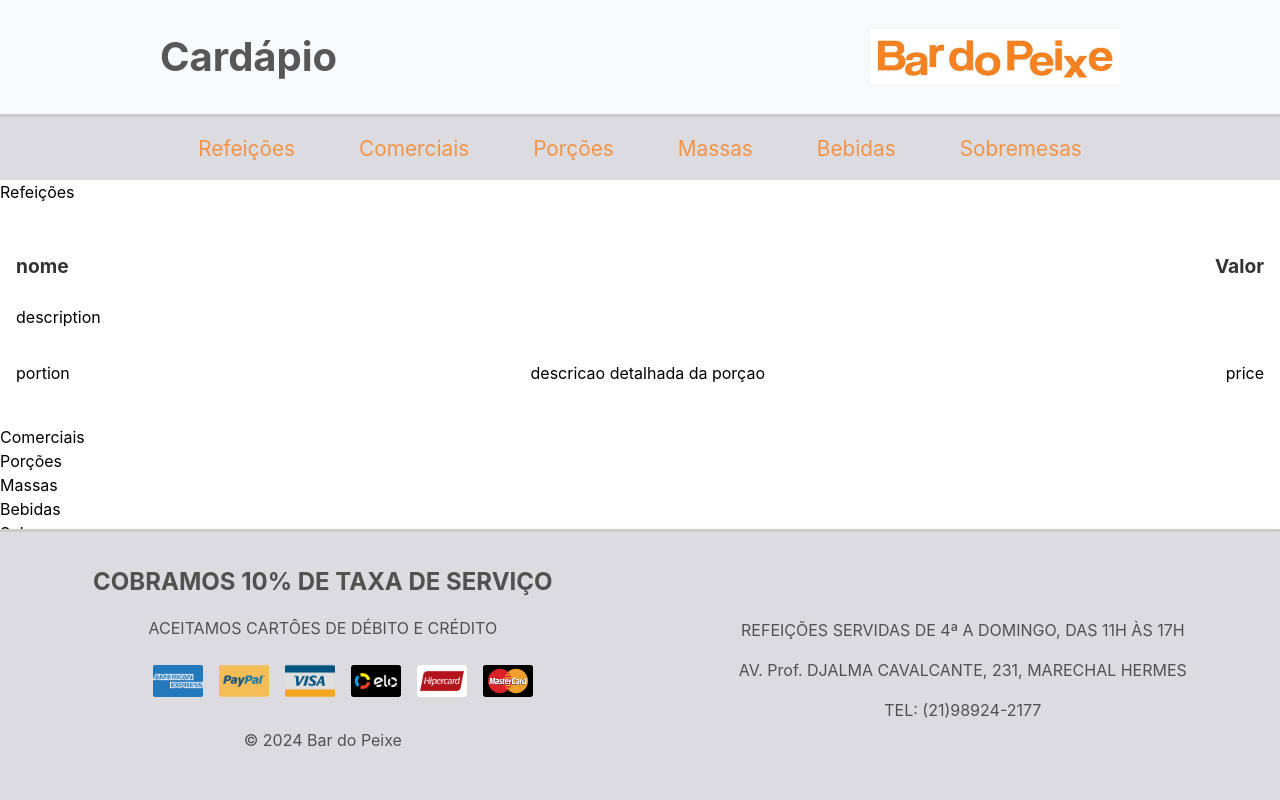
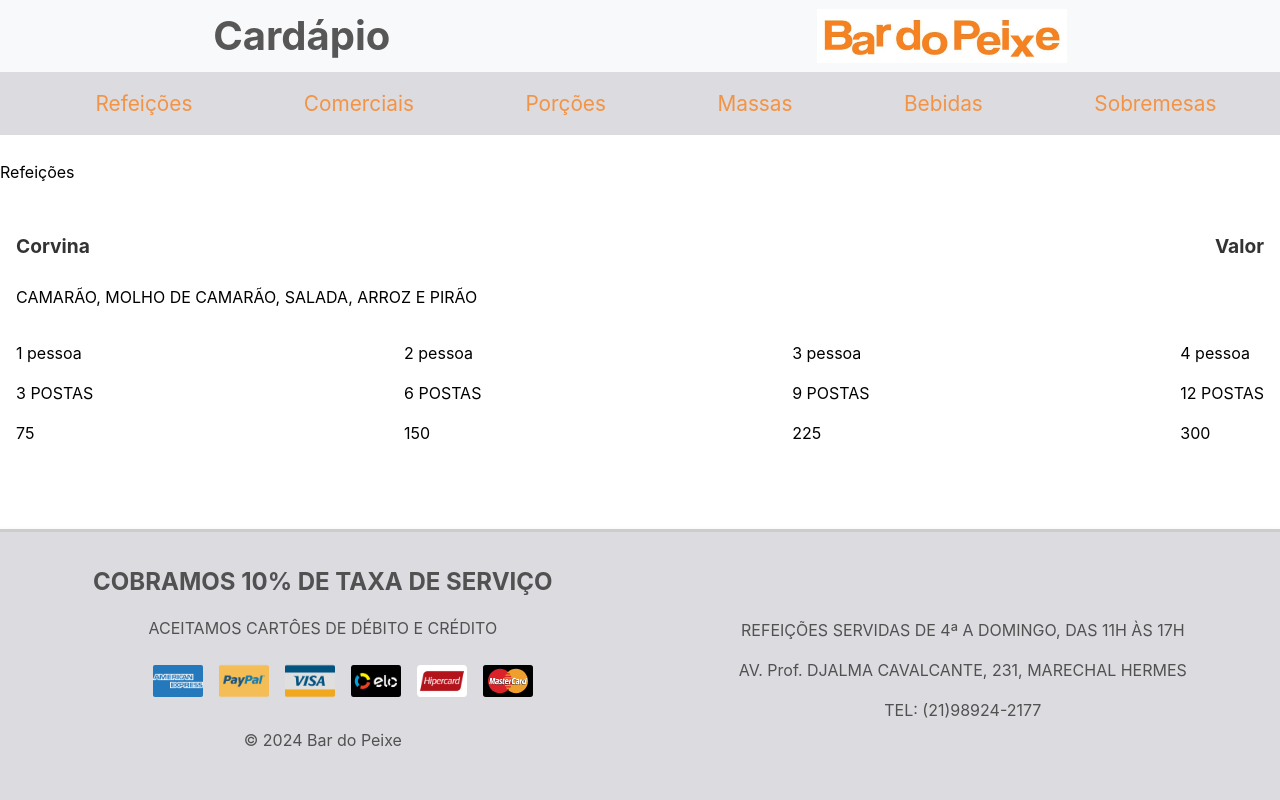
Before and after one commit to TatianeMarinho/Cardapio-Online, a React (Vite) app: page /menu in a window 1280 px wide. Shown: the top 800 px of the page. Built offline with nearby package versions, Linux system fonts and the light colour scheme.

Commit message:
cards renderizando

```diff
--- a/src/components/ArticleMenu/ArticleMenu.tsx
+++ b/src/components/ArticleMenu/ArticleMenu.tsx
@@ -1,15 +1,65 @@
+import DATA from "../../data/data";
 import CardItemMenu from "../CardItemMenu/CardItemMenu";
+import './articleMenu.css'
 
 function ArticleMenu() {
+    const SNACK = DATA.dishes.filter((item) => item.type === 'snack');
+    const COMMERCIAL = DATA.dishes.filter((item) => item.type === 'commercial');
+    const PORTION = DATA.dishes.filter((item) => item.type === 'portion');
+    const PASTA = DATA.dishes.filter((item) => item.type === 'pasta');
+    const DRINKS = DATA.drinks;
+    const DESSERT = DATA.dishes.filter((item) => item.type === 'dessert');
+
     return (
         <article>
             <section id="snack" >Refeições</section>
-                <CardItemMenu />
+                {
+                    SNACK.map((item) => {
+                        return (
+                            <CardItemMenu key={item.id} id={item.id} name={item.name} description={item.description}  image={item.image} characteristics={item.characteristics} />
+                        )
+                    })
+                }
             <section id="commercial" >Comerciais</section>
+                {
+                    COMMERCIAL.map((item) => {
+                        return (
+                            <CardItemMenu key={item.id} id={item.id} name={item.name} description={item.description}  image={item.image} characteristics={item.characteristics} />
+                        )
+                    })
+                }
             <section id="portion" >Porções</section>
+                {
+                    PORTION.map((item) => {
+                        return (
+                            <CardItemMenu key={item.id} id={item.id} name={item.name} description={item.description}  image={item.image} characteristics={item.characteristics} />
+                        )
+                    })
+                }
             <section id="pasta" >Massas</section>
+                {
+                    PASTA.map((item) => {
+                        return (
+                            <CardItemMenu key={item.id} id={item.id} name={item.name} description={item.description}  image={item.image} characteristics={item.characteristics} />
+                        )
+                    })
+                }
             <section id="drinks" >Bebidas</section>
+                {
+                    DRINKS.map((item) => {
+                        return (
+                            <CardItemMenu key={item.id} id={item.id} name={item.name} description={item.brand}  image={item.characteristics[0].image} characteristics={item.characteristics} />
+                        )
+                    })
+                }
             <section id="dessert">Sobremesas</section>
+                {
+                    DESSERT.map((item) => {
+                        return (
+                            <CardItemMenu key={item.id} id={item.id} name={item.name} description={item.description}  image={item.image} characteristics={item.characteristics} />
+                        )
+                    })
+                }
         </article>
     )
 }
--- /dev/null
+++ b/src/components/ArticleMenu/articleMenu.css
@@ -0,0 +1,3 @@
+article {
+    padding: 10rem 0rem;
+}
--- a/src/components/CardItemMenu/CardItemMenu.tsx
+++ b/src/components/CardItemMenu/CardItemMenu.tsx
@@ -1,17 +1,24 @@
+import { CardInfoTypes } from '../../types/dataTypes';
 import './cardItemMenu.css';
 
-function CardItemMenu () {
+function CardItemMenu (info: CardInfoTypes) {
     return (
         <div className="card_item">
             <div className="item_info">
-                <h5>nome</h5>
+                <h5>{ info.name }</h5>
                 <h5>Valor</h5>
             </div>
-            <p>description</p>
+            <p>{ info.description }</p>
             <div className="portion_info">
-                <p>portion</p>
-                <p>descricao detalhada da porçao</p>
-                <p>price</p>
+                { info.characteristics.map((item, index) => {
+                    return (
+                        <div key={index}>
+                            <p>{ item.portion }</p>
+                            <p>{ item.description }</p>
+                            <p>{ item.price }</p>
+                        </div>
+                    )
+                })}
             </div>
         </div>
     )
--- a/src/components/Header/headerMenu.css
+++ b/src/components/Header/headerMenu.css
@@ -1,12 +1,16 @@
 header {
     display: flex;
     align-items: center;
-    justify-content: space-between;
+    justify-content: space-around;
     background-color: #f8f9fa;
-    padding: 0rem 10rem;
     text-align: center;
     border-bottom: 0.2rem solid #ccc;
-    box-shadow: 0rem 0.3rem 0.5rem rgba(0, 0, 0, 0.2);
+    position: fixed;
+    top: 0;
+    left: 0;
+    width: 100%;
+    height: 4.5rem;
+    z-index: 1000;
 }
 
 header h1 {
--- a/src/components/NavBar/navbarMenu.css
+++ b/src/components/NavBar/navbarMenu.css
@@ -1,6 +1,11 @@
 nav {
     background-color: #dbdbe0;
     padding: 1rem;
+    position: fixed;
+    top: 4.5rem;
+    left: 0;
+    width: 100%;
+    z-index: 1000;
 }
 
 nav ul {
@@ -8,7 +13,7 @@ nav ul {
     margin: 0;
     padding: 0;
     display: flex;
-    justify-content: center;
+    justify-content: space-evenly;
 }
 
 nav ul li {
--- /dev/null
+++ b/src/pages/Menu/index.css
@@ -0,0 +1,3 @@
+main .main_content {
+    padding-top: 20rem;
+}
--- a/src/pages/Menu/index.tsx
+++ b/src/pages/Menu/index.tsx
@@ -3,13 +3,14 @@ import AsideMenu from "../../components/Aside/AsideMenu";
 import FooterMenu from "../../components/Footer/FooterMenu";
 import HeaderMenu from "../../components/Header/HeaderMenu";
 import NavbarMenu from "../../components/NavBar/NavbarMenu";
+import './index.css';
 
 function Menu() {
     return (
         <>
             <HeaderMenu />
             <NavbarMenu />
-            <main>
+            <main className="main_content">
                 <ArticleMenu />
                 <AsideMenu />
             </main>
```
Also changed, not shown: src/types/dataTypes.ts (+15 -0 lines).
